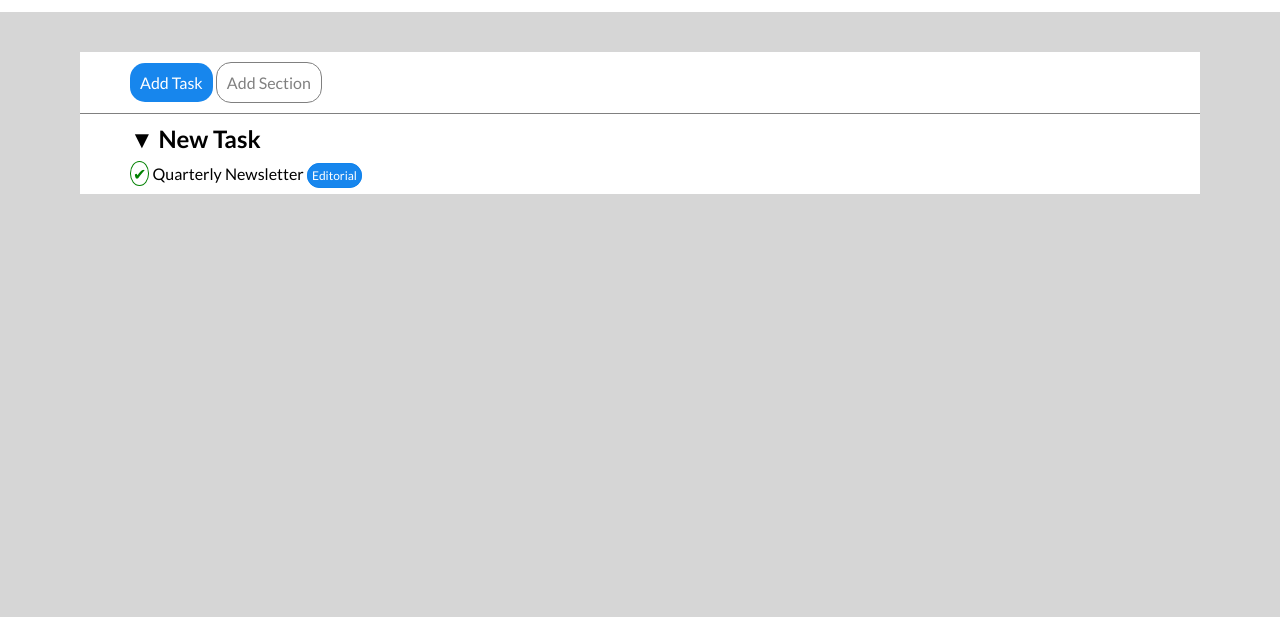
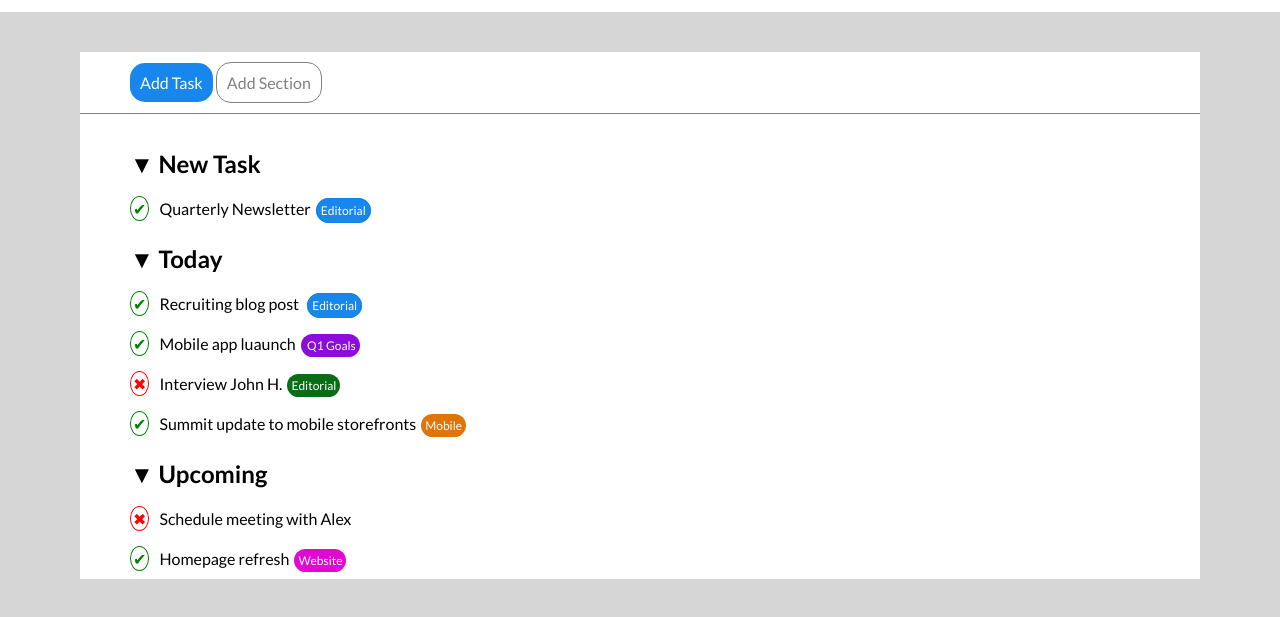
Before and after one commit to enricoricciardella/html-css-toboolist, a plain HTML site: page index.html in a window 1280 px wide. Shown: the part 69-686 px from the top of the page. Drawn offline with Linux system fonts and the light colour scheme.

Commit message:
feat:Quasi finito wip

```diff
--- a/css/style.css
+++ b/css/style.css
@@ -26,7 +26,7 @@ img{
     padding: 40px 80px;
 }
 .container{
-    max-height: 400px;
+    max-height: auto;
 
     background-color: white;
 }
@@ -58,11 +58,13 @@ img{
     border: 1px solid green;
     border-radius: 50%;
     padding: 2px;
+    margin-right: 10px;
 
 }
 
 h2{
     margin-bottom: 10px;
+    margin-top: 25px;
 }
 .blue-button2{
     font-size: 12px;
@@ -71,4 +73,56 @@ h2{
     border-radius: 15px;
     background-color: #1183edf8;
     color: white;
+    margin-left: 5px;
 }
+.macro-section p{
+    margin-top: 20px;
+}
+.violet-button{
+    font-size: 12px;
+    padding: 4px;
+    border-radius: 15px;
+    background-color: #8c0cdb;
+    color: white;
+    margin-left: 5px;
+}
+.red-cross{
+    color: red;
+    border: 1px solid red;
+    border-radius: 50%;
+    padding: 2px;
+    margin-right: 10px;
+}
+.green-button{
+    font-size: 12px;
+    padding: 4px;
+    border-radius: 15px;
+    background-color: #086d14;
+    color: white;
+    margin-left: 5px;
+
+}
+.check-green{
+    color: green;
+    border: 1px solid green;
+    border-radius: 50%;
+    padding: 2px;
+    margin-right: 10px;
+}
+.orange-button{
+    font-size: 12px;
+    padding: 4px;
+    border-radius: 15px;
+    background-color: #e07408;
+    color: white;
+    margin-left: 5px;
+}
+
+.rose-button{
+    font-size: 12px;
+    padding: 4px;
+    border-radius: 15px;
+    background-color: #e008d2;
+    color: white;
+    margin-left: 5px;
+}
--- a/index.html
+++ b/index.html
@@ -31,14 +31,32 @@
 
                     </div>
                 </section>
-                <!-- INIZIO LISTE ANNIDATE -->
+                <!-- INIZIO LISTE  -->
                 <section>
                     <div class="macro-section">
                         <h2>&#9660 New Task</h2>
-                        <p><span class="check-green">✔</span> Quarterly Newsletter <span class="blue-button2">Editorial</span></p>
+                        <p><span class="check-green">✔</span>Quarterly Newsletter<span
+                                class="blue-button2">Editorial</span></p>
+                        <h2>&#9660 Today</h2>
+                        <p><span class="check-green">✔</span>Recruiting blog post <span class="blue-button2">Editorial</span> </p>
+
+                        <p><span class="check-green">✔</span>Mobile app luaunch<span class="violet-button"> Q1 Goals</span> </p>
+                        <p><span class="red-cross">✖</span>Interview John H.<span class="green-button">Editorial</span> </p>
+                        <p><span class="check-green">✔</span>Summit update to mobile storefronts<span class="orange-button">Mobile</span> </p>
+                        <h2>&#9660 Upcoming</h2>
+                        <p><span class="red-cross">✖</span>Schedule meeting with Alex<span </p>
+                            <p><span class="check-green">✔</span>Homepage refresh<span class="rose-button">Website</span> </p>
+
+
+
+
 
 
                     </div>
+
+
+
+
 
 
 
```
